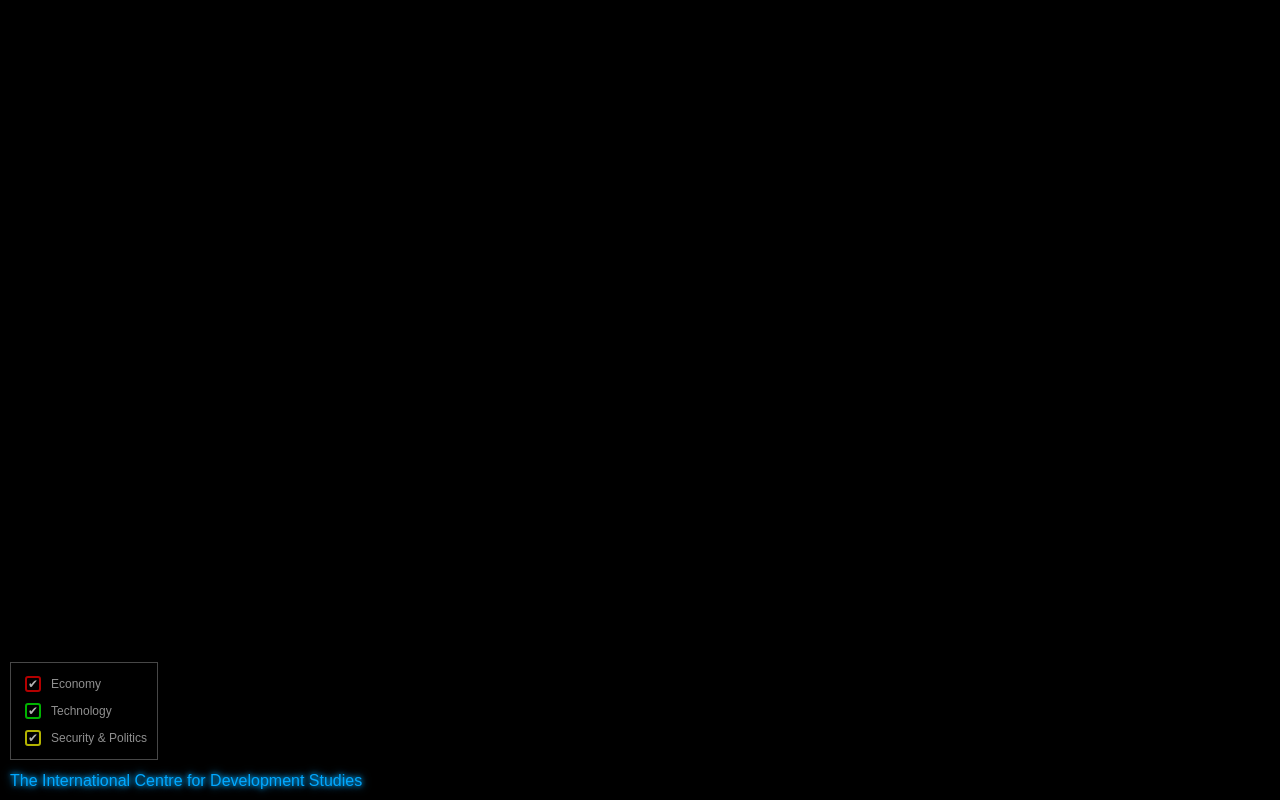
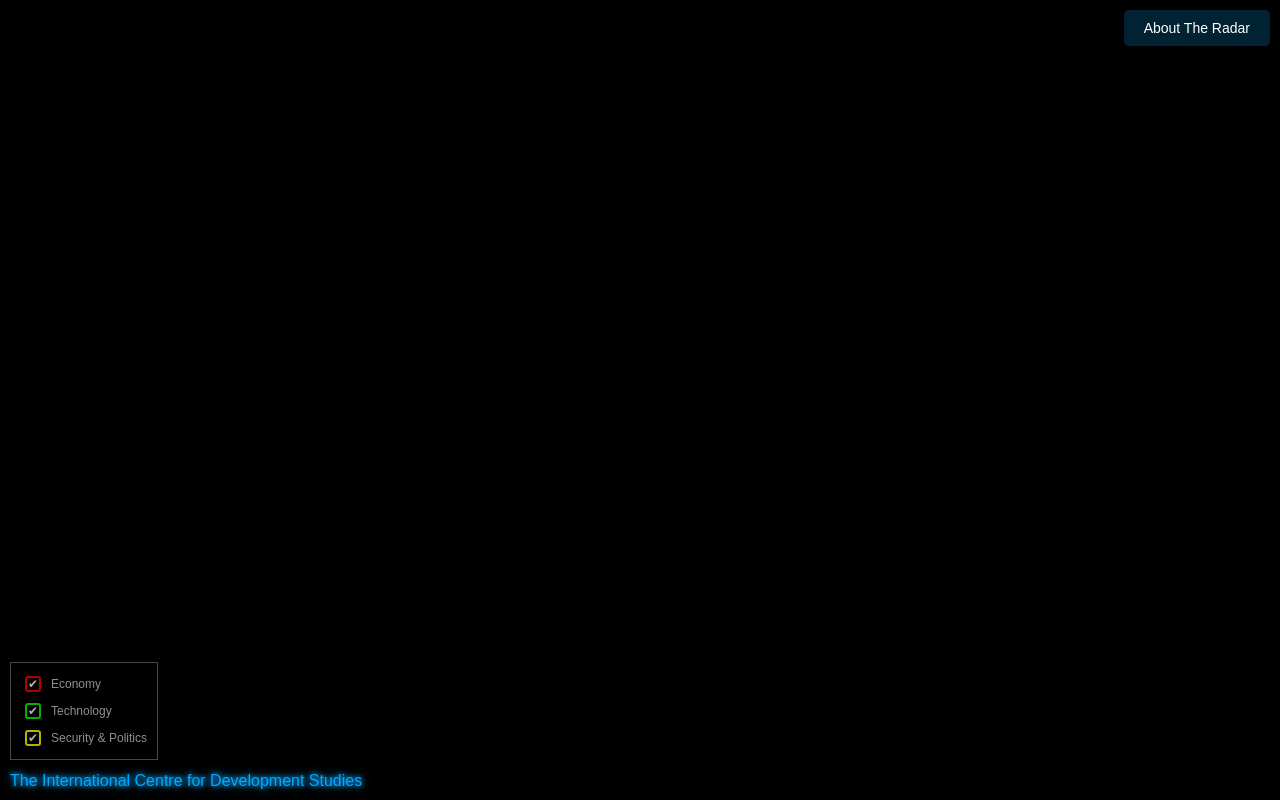
Before and after one commit to haydaralrikabi/icds, a plain HTML site: page index.html in a window 1280 px wide. Drawn offline with nearby package versions, Linux system fonts and the light colour scheme; no server answers.

Commit message:
Update index.html

```diff
--- a/index.html
+++ b/index.html
@@ -153,8 +153,8 @@
       </div>
     </div>
 
-<!--     <a href="#" id="public-reports-link">Public Reports</a>
- -->
+    <a href="#" id="public-reports-link">About The Radar</a>
+
     <script src="https://cdnjs.cloudflare.com/ajax/libs/d3/7.8.5/d3.min.js"></script>
     <script src="https://cdnjs.cloudflare.com/ajax/libs/topojson/3.0.2/topojson.min.js"></script>
     <script>
```
